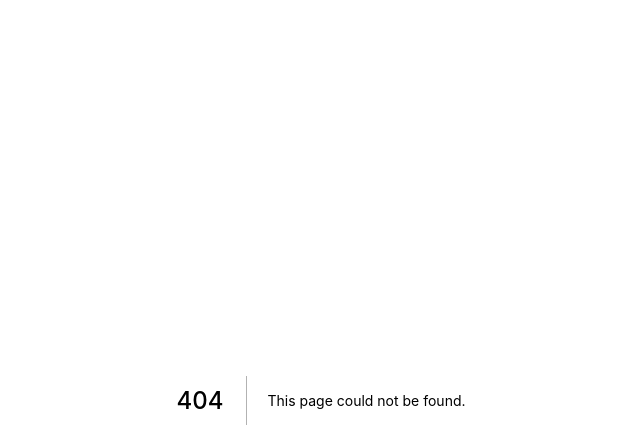
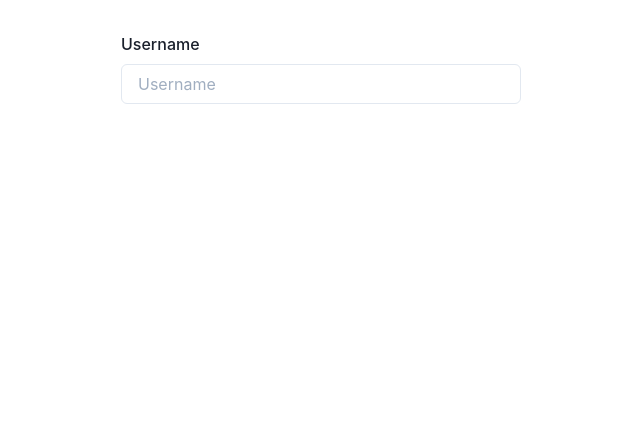
Before and after one commit to lpredrum136/fullstack-ts-apollo-mongodb-next, a Next.js app in the folder client/: page /register in a window 1280 px wide. Before the commit this address had no page. Shown: the top 448 px of the page, without its empty margins (319-959 px from the left). Built offline with nearby package versions, Linux system fonts and the light colour scheme.

Commit message:
Basic Formik

```diff
--- /dev/null
+++ b/client/src/pages/register.tsx
@@ -0,0 +1,27 @@
+import { FormControl, FormLabel } from '@chakra-ui/form-control'
+import { Input } from '@chakra-ui/input'
+import { Form, Formik } from 'formik'
+import Wrapper from '../components/Wrapper'
+
+const Register = () => {
+  const initialValues = { username: '', password: '' }
+
+  const onRegisterSubmit = values => {
+    console.log(values)
+  }
+
+  return (
+    <Wrapper variant="small">
+      <Formik initialValues={initialValues} onSubmit={onRegisterSubmit}>
+        <Form>
+          <FormControl>
+            <FormLabel htmlFor="username">Username</FormLabel>
+            <Input type="text" placeholder="Username" />
+          </FormControl>
+        </Form>
+      </Formik>
+    </Wrapper>
+  )
+}
+
+export default Register
```
